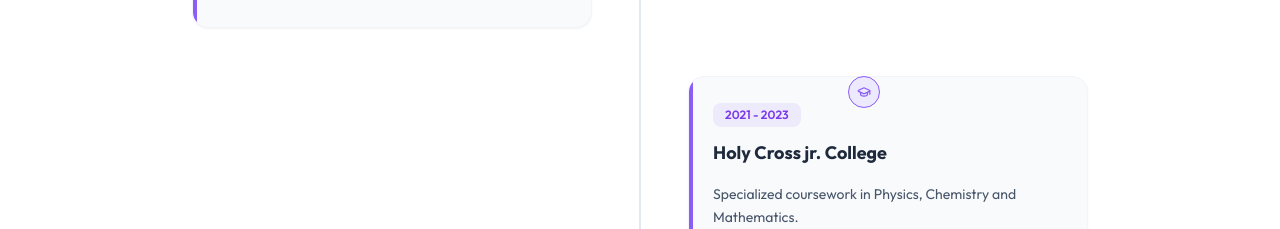
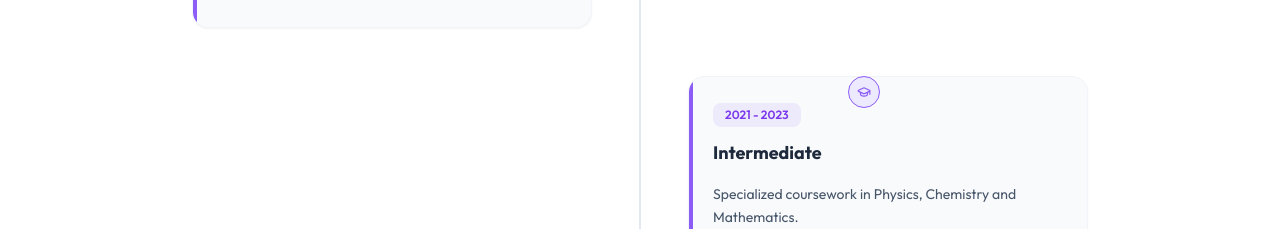
Before and after one commit to Nagesh576/portfolio2, a React (Vite) app in the folder frontend/: page / in a window 1280 px wide. Shown: the part 1920-2149 px from the top of the page. Built offline with nearby package versions, Linux system fonts and the light colour scheme; no server answers.

Commit message:
first commit

```diff
--- a/frontend/src/components/About.jsx
+++ b/frontend/src/components/About.jsx
@@ -11,7 +11,7 @@ const About = () => {
       description: 'Focused on Data Structures, Algorithms, Database Management Systems, Software Engineering, and Web Development.'
     },
     {
-      title: 'Holy Cross jr. College',
+      title: 'Intermediate',
       // organization: 'Science Academy College',
       duration: '2021 - 2023',
       description: 'Specialized coursework in Physics, Chemistry and Mathematics.'
```
